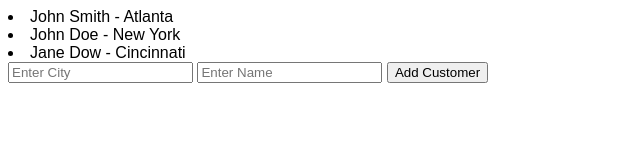
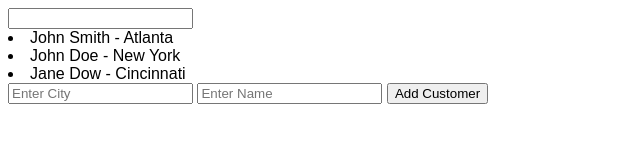
Before and after one commit to ccampos/modalService, a plain HTML site: page index.html in a window 1280 px wide. Shown: the whole page, without its empty margins (0-640 px from the left). Drawn offline with Linux system fonts and the light colour scheme.

Commit message:
add filter

```diff
--- a/index.html
+++ b/index.html
@@ -16,7 +16,8 @@
         </div>-->
 
         <div ng-controller='SimpleController'>
-            <li ng-repeat='customer in customers'>{{ customer.name }} - {{ customer.city }}</li>
+            <input type='text' ng-model='filter.name'>
+            <li ng-repeat='customer in customers | filter: filter.name'>{{ customer.name }} - {{ customer.city }}</li>
             <input type='text' ng-model='newCustomer.city' placeholder='Enter City'>
             <input type='text' ng-model='newCustomer.name' placeholder='Enter Name'>
             <button ng-click='addCustomer()'>Add Customer</button>
```
